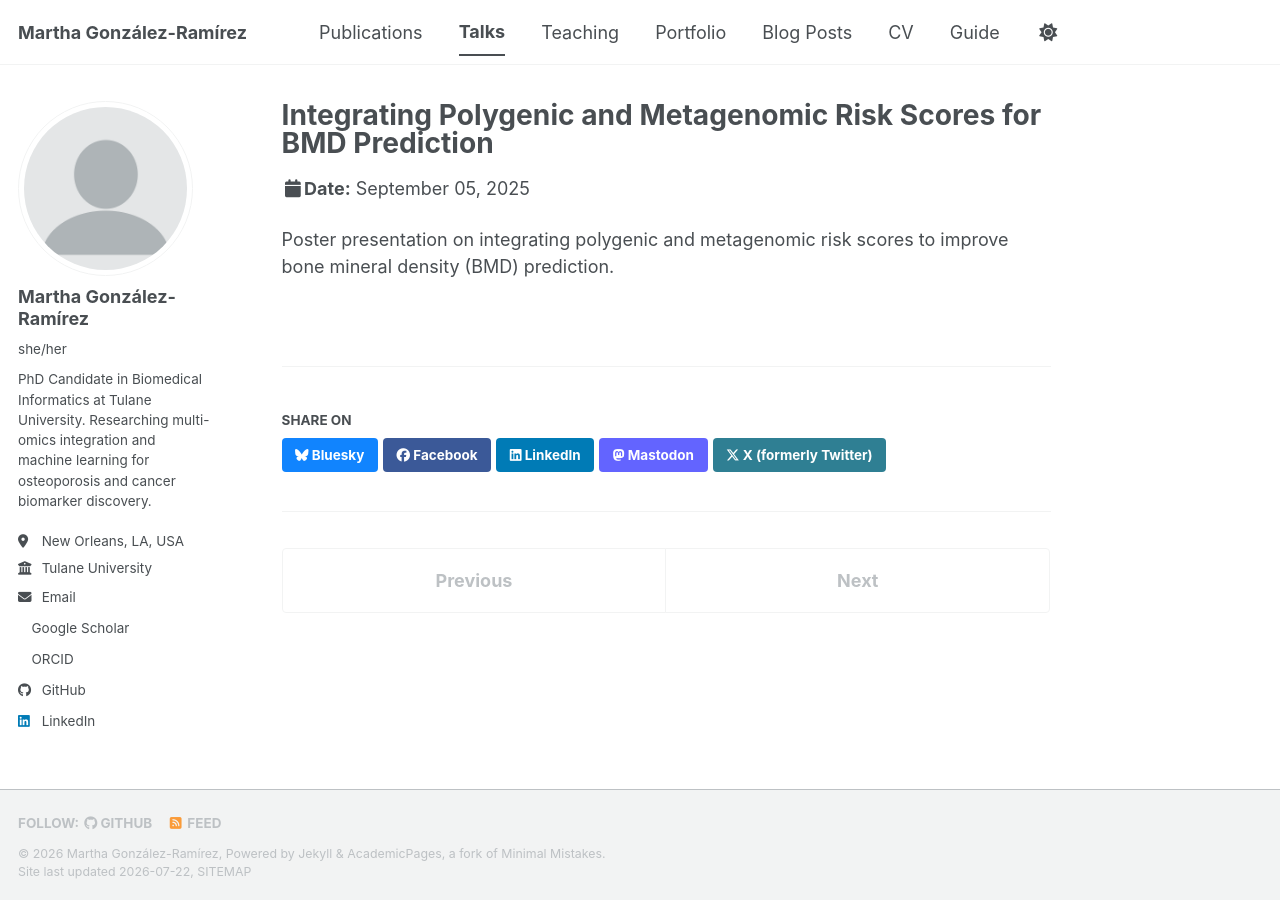
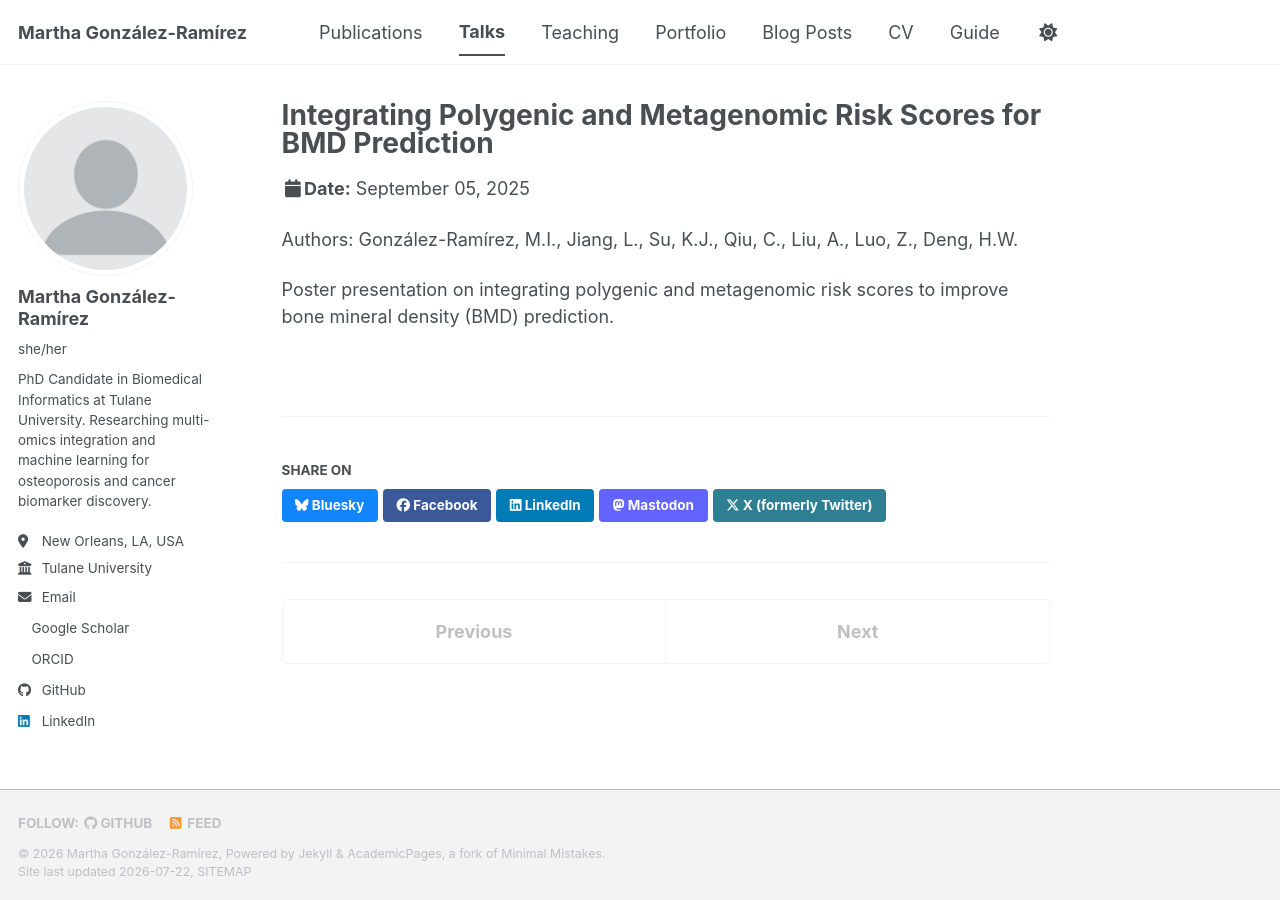
Before and after one commit to migonzalezr/migonzalezr.github.io, a Jekyll site: the page built from _talks/2025-09-05-poster-asbmr-polygenic-metagenomic-bmd.md, in a window 1280 px wide. Built offline with Jekyll 4.4.1, drawn with Linux system fonts in a browser that asks for light colours; a style sheet for code colours, icons or effects is not loaded.

Commit message:
Update poster metadata with authors and description
Added authors and a brief description of the poster presentation.

```diff
--- a/_talks/2025-09-05-poster-asbmr-polygenic-metagenomic-bmd.md
+++ b/_talks/2025-09-05-poster-asbmr-polygenic-metagenomic-bmd.md
@@ -8,4 +8,6 @@ date: 2025-09-05
 location: "Seattle, WA, USA"
 ---
 
+Authors: González-Ramírez, M.I., Jiang, L., Su, K.J., Qiu, C., Liu, A., Luo, Z., Deng, H.W.
+
 Poster presentation on integrating polygenic and metagenomic risk scores to improve bone mineral density (BMD) prediction.
```
